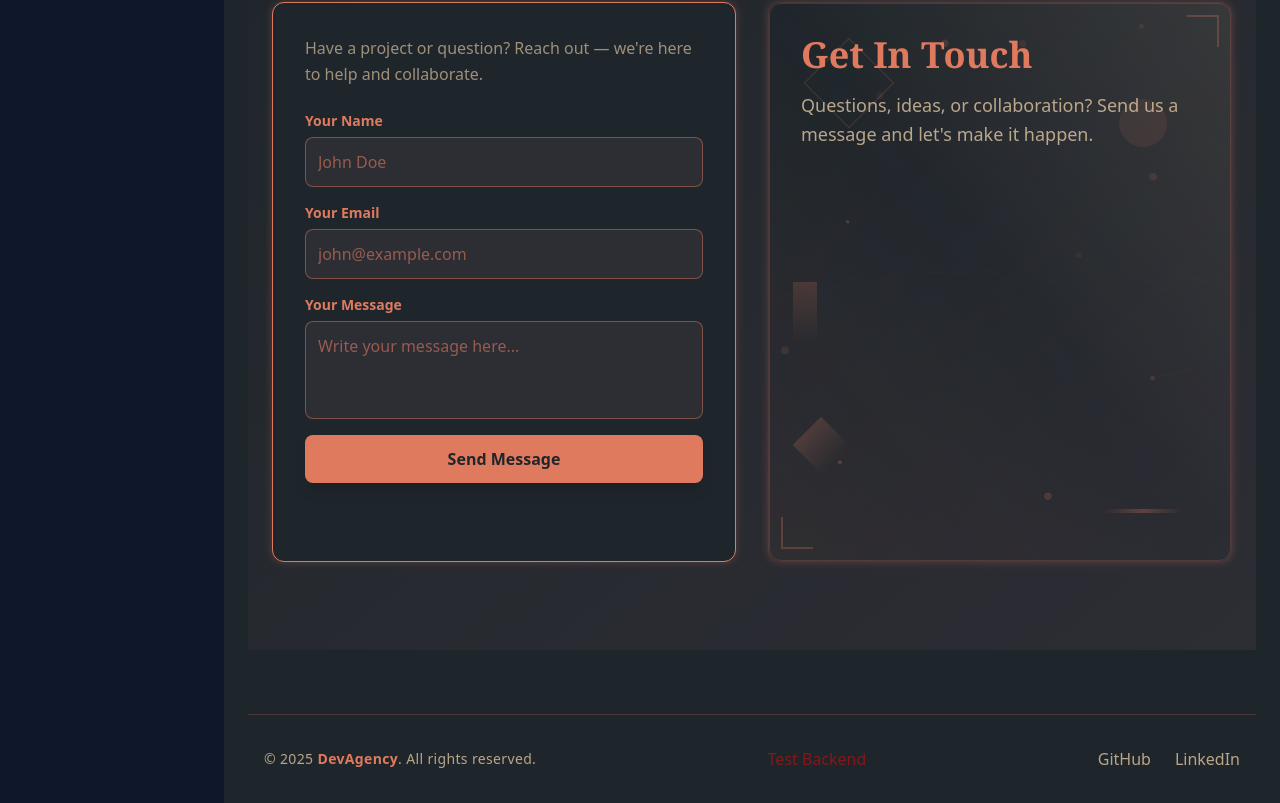
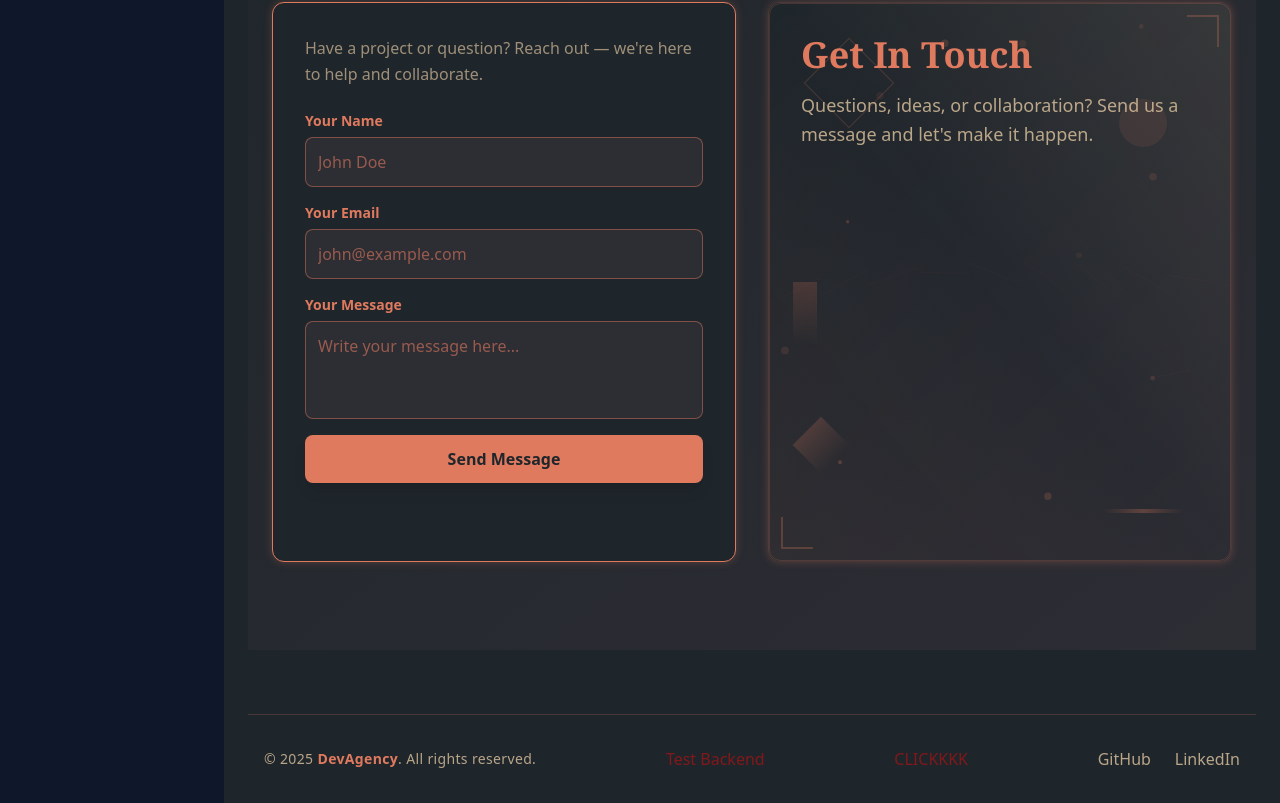
Before and after one commit to saifullah-max/peronal_portfolio, a React (Vite) app: page / in a window 1280 px wide. Shown: the part 4307-5110 px from the top of the page. Built offline with nearby package versions, Linux system fonts and the light colour scheme.

Commit message:
prod changes

```diff
--- a/src/components/Footer.jsx
+++ b/src/components/Footer.jsx
@@ -22,6 +22,9 @@ export default function Footer() {
         >
           Test Backend
         </button>
+        <button className="text-red-900 text-bolder">
+          CLICKKKK
+          </button>
 
         <div className="flex gap-6">
           {[
```
